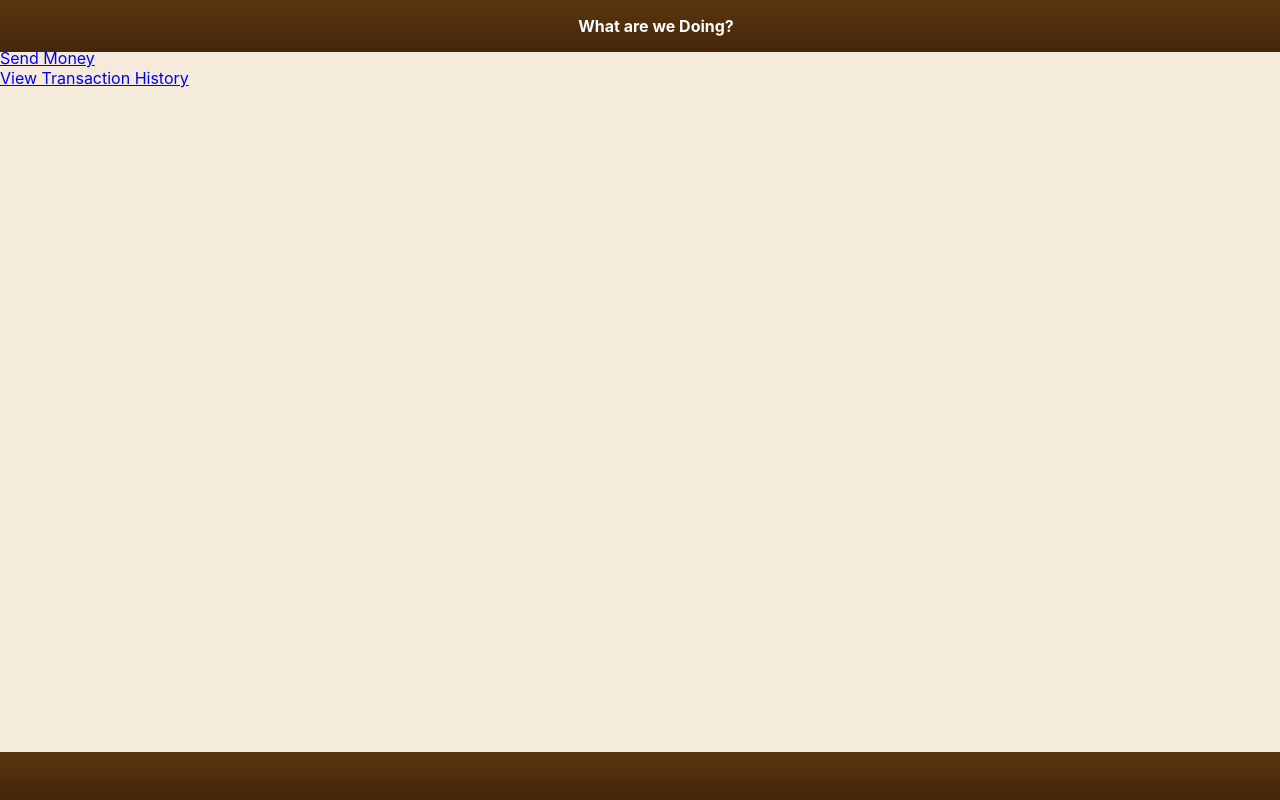
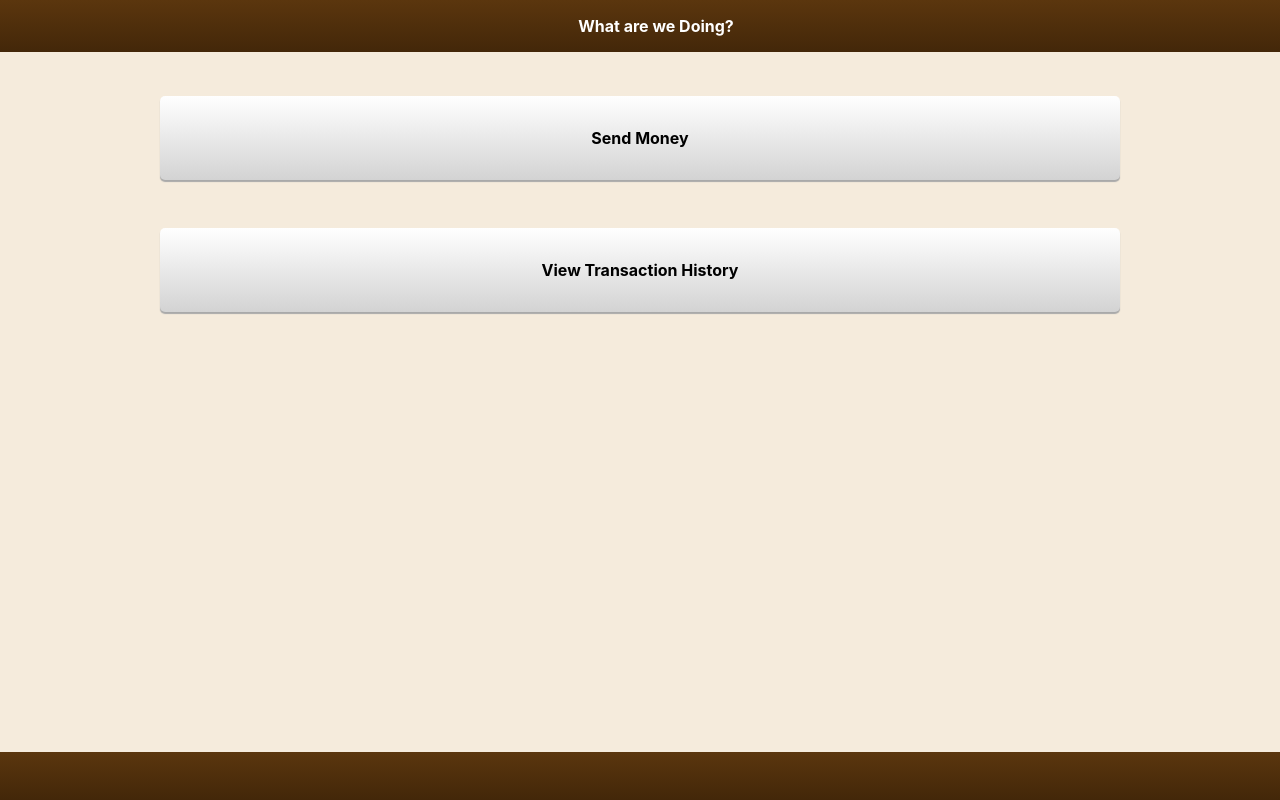
Before and after one commit to dlchen/paypal, a React (Create React App) app: page / in a window 1280 px wide. Built offline with nearby package versions, Linux system fonts and the light colour scheme.

Commit message:
css: Initial screen styling

```diff
--- a/src/components/Initial.css
+++ b/src/components/Initial.css
@@ -1,5 +1,24 @@
 .content {
-  display: grid;
   padding-top: 3em;
   padding-bottom: 3em;
 }
+
+.initial {
+  display: flex;
+  flex-direction: column;
+  align-items: center;
+}
+
+.action {
+  text-align: center;
+  margin: 3em 2em 0 2em;
+  width: 70%;
+  padding: 2em;
+  color: black;
+  text-decoration: none;
+  font-weight: bold;
+  background-color: lightgray;
+  background-image: linear-gradient(white, lightgray);
+  border-radius: 5px;
+  box-shadow: 0 2px 1px darkgray;
+}
--- a/src/components/Initial.tsx
+++ b/src/components/Initial.tsx
@@ -7,9 +7,9 @@ class Initial extends PureComponent {
     return (
       <div>
         <header>What are we Doing?</header>
-        <div className="content">
-          <Link to="/send">Send Money</Link>
-          <Link to="/view">View Transaction History</Link>
+        <div className="initial content">
+          <Link to="/send" className="action">Send Money</Link>
+          <Link to="/view" className="action">View Transaction History</Link>
         </div>
         <footer></footer>
       </div>
--- a/src/components/ViewHistory.css
+++ b/src/components/ViewHistory.css
@@ -1,3 +1,7 @@
+table {
+  display: grid;
+}
+
 tr {
   display: flex;
   justify-content: space-between;
```
